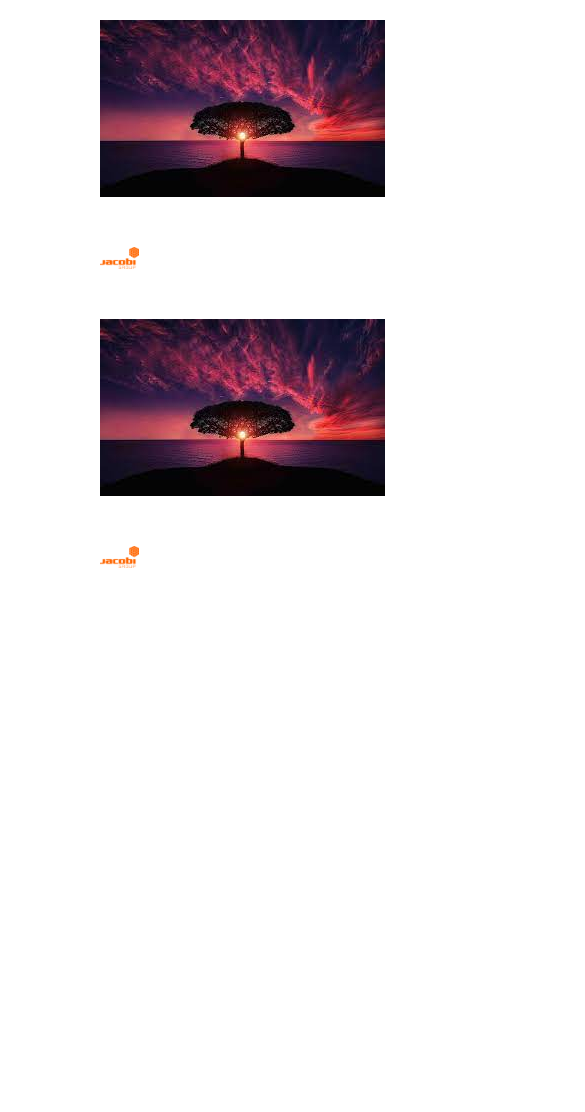
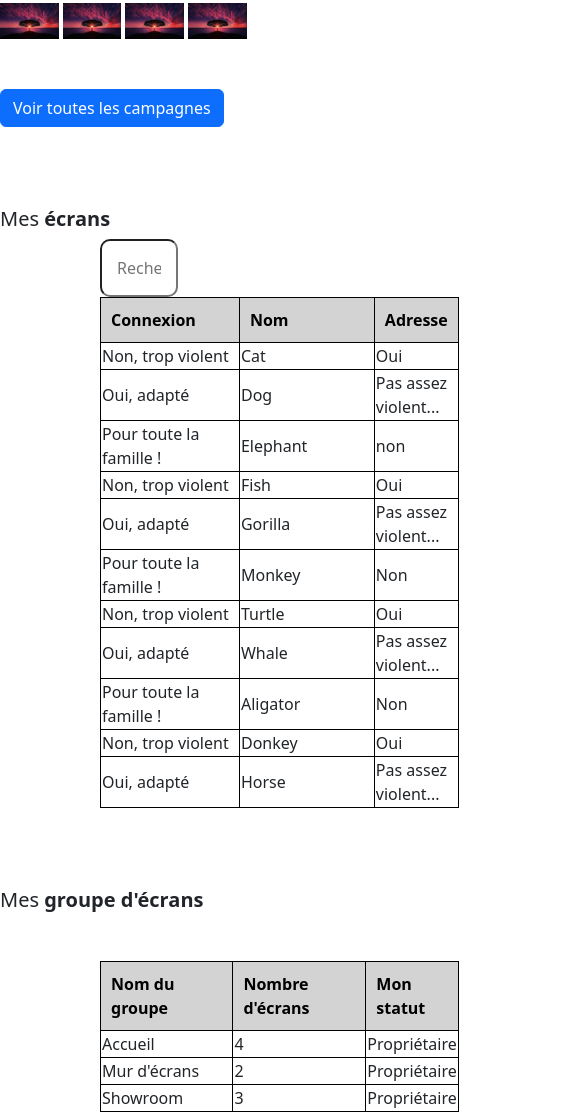
Before and after one commit to algosup/2022-2023-project-2-factory-display-Project-3-group, a plain HTML site: page accueil.html in a window 390 px wide. Shown: the part 304-1416 px from the top of the page, 585 px wide, since content can reach past the window. Before the commit the page ends 1008 px from the top, so only its background shows below. Drawn offline with nearby package versions, Linux system fonts and the light colour scheme.

Commit message:
update accueil.html
Some problem with the responsive and with the relation between searchbar and first table

```diff
--- a/CSS/style.css
+++ b/CSS/style.css
@@ -42,3 +42,78 @@ img{
     margin-left: 1057px;
     margin-top: 50px;
 }
+@media screen and (max-width: 768px){
+    .navbar-nav{
+        padding-left: 0px;
+    }
+    .logo{
+        margin-left: 0px;
+    }
+    .btn{
+        margin-left: 0px;
+    }
+    .btn-primary{
+        margin-left: 0px;
+    }
+    img{
+        margin-left: 0px;
+    }
+    h5{
+        padding-left: 0px;
+    }
+}
+#searchbar{
+    margin-left: 100px;
+    padding:15px;
+    border-radius: 10px;
+  }
+
+  input[type=text] {
+     width: 20%;
+     -webkit-transition: width 0.15s ease-in-out;
+     transition: width 0.15s ease-in-out;
+  }
+
+  /* When the input field gets focus,
+       change its width to 100% */
+  input[type=text]:focus {
+    width: 25%;
+  }
+
+ #list{
+   font-size:  1.5em;
+   margin-left: 90px;
+  }
+
+/* .ecran{
+  display: list-item;
+ }  */
+
+ table
+{
+    border-collapse: collapse;
+    margin-left: 100px
+
+}
+td, th /* Mettre une bordure sur les td ET les th */
+{
+    border: 1px solid black;
+    width: 40%;
+}
+th
+{
+    background-color: lightgrey;
+    color: black;
+    padding: 10px;
+}
+#groupe{
+    margin-left: 1130px;
+}
+.groupeEcran{
+    border: 1px solid black;
+    width: 92%;
+}
+.ecranSeul{
+    border: 1px solid black;
+    width: 92%;
+}
--- a/accueil.html
+++ b/accueil.html
@@ -56,12 +56,108 @@
     <h5>Dernières <b>campagnes</b></h5>
     <button type="button" class="btn btn-success">+ Créer une campagne</button>
     <div class="img">
-      <img src="img/download.jpeg" alt="..."  height="10%"/>
-      <img src="img/JacobiLogo.png" alt="..." width="10%" />
-      <img src="img/download.jpeg" alt="..." height="10%"/>
-      <img src="img/JacobiLogo.png" alt="..." width="10%" />
+      <img src="img/download.jpeg" alt="..." width="15%"/>
+      <img src="img/download.jpeg" alt="..." width="15%" />
+      <img src="img/download.jpeg" alt="..." width="15%"/>
+      <img src="img/download.jpeg" alt="..." width="15%" />
     </div>
     <button type="button" class="btn btn-primary">Voir toutes les campagnes</button>
 
+    <h5>Mes <b>écrans</b></h5>
+    <input id="searchbar" onkeyup="search_ecran()" type="text"
+        name="search" placeholder="Recherche écrans..">
+
+
+    <table class="ecranSeul">
+      <tr>
+          <th>Connexion</th>
+          <th>Nom</th>
+          <th>Adresse</th>
+      </tr>
+      <tr>
+          <td class="ecran">Non, trop violent</td>
+          <td class="ecran">Cat</td>
+          <td class="ecran">Oui</td>
+      </tr>
+      <tr>
+          <td class="ecran">Oui, adapté</td>
+          <td class="ecran">Dog</td>
+          <td class="ecran">Pas assez violent...</td>
+      </tr>
+      <tr>
+          <td class="ecran">Pour toute la famille !</td>
+          <td class="ecran">Elephant</td>
+          <td class="ecran"> non</td>
+      </tr>
+      <tr>
+          <td class="ecran">Non, trop violent</td>
+          <td class="ecran">Fish</td>
+          <td class="ecran">Oui</td>
+      </tr>
+      <tr>
+          <td class="ecran">Oui, adapté</td>
+          <td class="ecran">Gorilla</td>
+          <td class="ecran">Pas assez violent...</td>
+      </tr>
+      <tr>
+          <td class="ecran">Pour toute la famille !</td>
+          <td class="ecran">Monkey</td>
+          <td class="ecran">Non</td>
+      </tr>
+      <tr>
+          <td class="ecran">Non, trop violent</td>
+          <td class="ecran">Turtle</td>
+          <td class="ecran">Oui</td>
+      </tr>
+      <tr>
+          <td class="ecran">Oui, adapté</td>
+          <td class="ecran">Whale</td>
+          <td class="ecran">Pas assez violent...</td>
+      </tr>
+      <tr>
+          <td class="ecran">Pour toute la famille !</td>
+          <td class="ecran">Aligator</td>
+          <td class="ecran">Non</td>
+      </tr>
+      <tr>
+          <td class="ecran">Non, trop violent</td>
+          <td class="ecran">Donkey</td>
+          <td class="ecran">Oui</td>
+      </tr>
+      <tr>
+          <td class="ecran">Oui, adapté</td>
+          <td class="ecran">Horse</td>
+          <td class="ecran">Pas assez violent...</td>
+      </tr>
+   </table>
+
+   <h5>Mes <b> groupe d'écrans</b></h5>
+   <button id="groupe"type="button" class="btn btn-success">+ Nouveau groupe</button>
+
+   <table class="groupeEcran">
+    <tr>
+        <th>Nom du groupe</th>
+        <th>Nombre d'écrans</th>
+        <th>Mon statut</th>
+    </tr>
+    <tr>
+        <td >Accueil</td>
+        <td >4</td>
+        <td >Propriétaire</td>
+    </tr>
+    <tr>
+        <td >Mur d'écrans</td>
+        <td >2</td>
+        <td >Propriétaire</td>
+    </tr>
+    <tr>
+        <td >Showroom</td>
+        <td >3</td>
+        <td >Propriétaire</td>
+    </tr>
+ </table>
+
+    <!-- linking javascript -->
+    <script src="js/ecran.js"></script>
 	</body>
 </html>
--- /dev/null
+++ b/js/ecran.js
@@ -0,0 +1,14 @@
+function search_ecran() {
+    let input = document.getElementById('searchbar').value
+    input=input.toLowerCase();
+    let x = document.getElementsByClassName('ecran');
+
+    for (i = 0; i < x.length; i++) {
+        if (!x[i].innerHTML.toLowerCase().includes(input)) {
+            x[i].style.display="none";
+        }
+        else {
+            x[i].style.display="list-item";
+        }
+    }
+}
```
